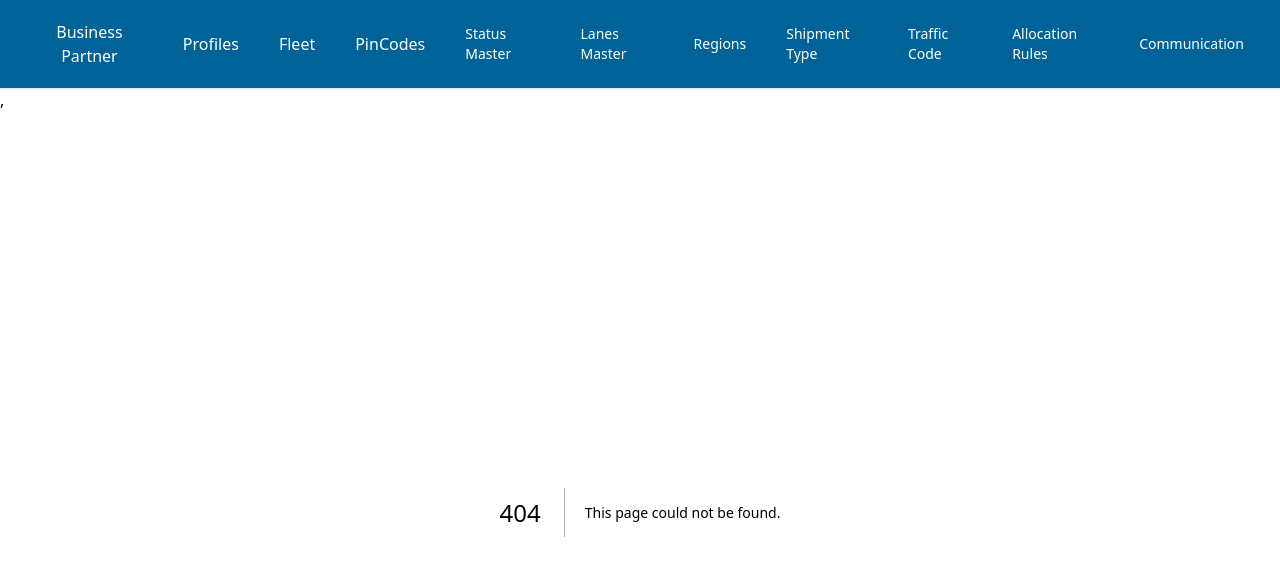
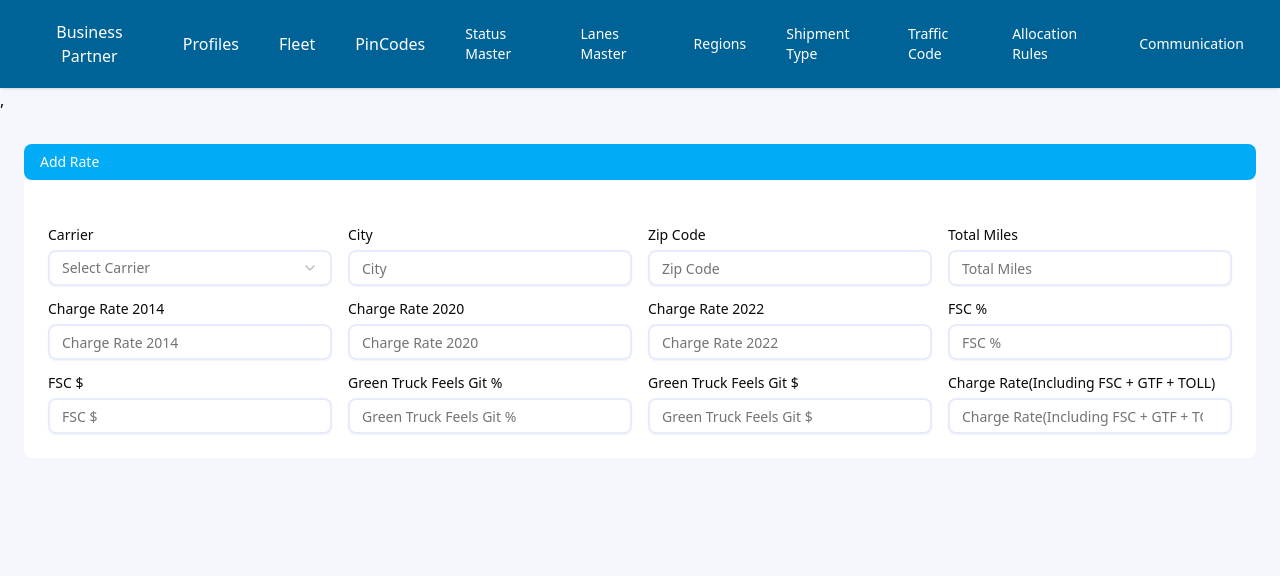
Before and after one commit to rohit24-creator/devdemo_sharedrepo, a Next.js app: page /tenders/carrierrates in a window 1280 px wide. Before the commit this address had no page. Shown: the top 576 px of the page. Built offline with nearby package versions, Linux system fonts and the light colour scheme.

Commit message:
completed the carrier rates of add & list on tender section

```diff
--- /dev/null
+++ b/app/tenders/carrierrates/page.js
@@ -0,0 +1,95 @@
+"use client";
+
+import React from "react";
+import { useForm } from "react-hook-form";
+import { z } from "zod";
+import { zodResolver } from "@hookform/resolvers/zod";
+import { BillingForm } from "@/components/ui/reusableComponent/dashboardform";
+import { Button } from "@/components/ui/button";
+
+const toNumberOrUndefined = (value) => {
+  if (value === "" || value === null || value === undefined) return undefined;
+  const num = Number(value);
+  return Number.isNaN(num) ? undefined : num;
+};
+
+const carrierRateSchema = z.object({
+  carrier: z.string().min(1, "Carrier is required"),
+  city: z.string().min(1, "City is required"),
+  zipCode: z.string().min(1, "Zip Code is required"),
+  totalMiles: z.preprocess(toNumberOrUndefined, z.number({ required_error: "Total Miles is required" }).min(0, "Total Miles must be >= 0")),
+  chargeRate2014: z.preprocess(toNumberOrUndefined, z.number().min(0, "Must be >= 0")).optional(),
+  chargeRate2020: z.preprocess(toNumberOrUndefined, z.number().min(0, "Must be >= 0")).optional(),
+  chargeRate2022: z.preprocess(toNumberOrUndefined, z.number().min(0, "Must be >= 0")).optional(),
+  fscPercent: z.preprocess(toNumberOrUndefined, z.number().min(0, "FSC % must be between 0 and 100").max(100, "FSC % must be between 0 and 100")).optional(),
+  fscDollar: z.preprocess(toNumberOrUndefined, z.number().min(0, "Must be >= 0")).optional(),
+  greenTruckFeesGitPercent: z.preprocess(toNumberOrUndefined, z.number().min(0).max(100)).optional(),
+  greenTruckFeesGitDollar: z.preprocess(toNumberOrUndefined, z.number().min(0)).optional(),
+  chargeRateIncluding: z.preprocess(toNumberOrUndefined, z.number().min(0, "Must be >= 0")).optional(),
+});
+
+export default function CarrierRatesPage() {
+  const form = useForm({
+    resolver: zodResolver(carrierRateSchema),
+    defaultValues: {
+      carrier: "",
+      city: "",
+      zipCode: "",
+      totalMiles: "",
+      chargeRate2014: "",
+      chargeRate2020: "",
+      chargeRate2022: "",
+      fscPercent: "",
+      fscDollar: "",
+      greenTruckFeesGitPercent: "",
+      greenTruckFeesGitDollar: "",
+      chargeRateIncluding: "",
+    },
+    mode: "onBlur",
+  });
+
+  const onSubmit = (values) => {
+    console.log("Carrier Rate - Save:", values);
+    // TODO: integrate with API when ready
+  };
+
+  const handleReset = () => form.reset();
+  const handleCancel = () => form.reset();
+
+  const sections = [
+    {
+      title: "Add Rate",
+      disableAccordionToggle: true,
+      form: {
+        ...form,
+        handleSubmit: form.handleSubmit,
+      },
+      fields: [
+        { name: "carrier", label: "Carrier", type: "select", options: ["ShipmentX", "Speedy Freight", "DHL", "FedEx"], placeholder: "Select Carrier" },
+        { name: "city", label: "City", type: "text", placeholder: "City" },
+        { name: "zipCode", label: "Zip Code", type: "text", placeholder: "Zip Code" },
+
+        { name: "totalMiles", label: "Total Miles", type: "number", placeholder: "Total Miles" },
+
+        { name: "chargeRate2014", label: "Charge Rate 2014", type: "number", placeholder: "Charge Rate 2014" },
+        { name: "chargeRate2020", label: "Charge Rate 2020", type: "number", placeholder: "Charge Rate 2020" },
+        { name: "chargeRate2022", label: "Charge Rate 2022", type: "number", placeholder: "Charge Rate 2022" },
+
+        { name: "fscPercent", label: "FSC %", type: "number", placeholder: "FSC %" },
+        { name: "fscDollar", label: "FSC $", type: "number", placeholder: "FSC $" },
+
+        { name: "greenTruckFeesGitPercent", label: "Green Truck Feels Git %", type: "number", placeholder: "Green Truck Feels Git %" },
+        { name: "greenTruckFeesGitDollar", label: "Green Truck Feels Git $", type: "number", placeholder: "Green Truck Feels Git $" },
+
+        { name: "chargeRateIncluding", label: "Charge Rate(Including FSC + GTF + TOLL)", type: "number", placeholder: "Charge Rate(Including FSC + GTF + TOLL)" },
+      ],
+
+    },
+  ];
+
+  return (
+    <div className="p-6">
+      <BillingForm sections={sections} useAccordion={true} />
+    </div>
+  );
+}
--- /dev/null
+++ b/app/tenders/lists/carrierrates/page.js
@@ -0,0 +1,68 @@
+"use client";
+
+import { useEffect, useState } from "react";
+import dynamic from "next/dynamic";
+
+const ReusableTable = dynamic(() => import("@/components/ui/reusableComponent/viewtable"), { ssr: false });
+
+export default function CarrierRatesListPage() {
+  const [columns, setColumns] = useState([]);
+  const [rows, setRows] = useState([]);
+  const [allRows, setAllRows] = useState([]);
+  const [loading, setLoading] = useState(true);
+
+  const filterFields = [
+    { name: "carrier", label: "Select Carrier", type: "select", options: ["ShipmentX", "Speedy Freight", "DHL", "FedEx"] },
+    { name: "city", label: "City", type: "text" },
+    { name: "zip", label: "Zip Code", type: "text" },
+  ];
+
+  useEffect(() => {
+    async function fetchData() {
+      setLoading(true);
+      const res = await fetch("/tenders/carrierrates.json");
+      const data = await res.json();
+      setColumns(data.columns || []);
+      setRows(data.rows || []);
+      setAllRows(data.rows || []);
+      setLoading(false);
+    }
+    fetchData();
+  }, []);
+
+  const handleSearch = (filters) => {
+    let filtered = allRows;
+    if (filters.carrier) {
+      filtered = filtered.filter(r => (r.carrier || "").toString().toLowerCase().includes(filters.carrier.toLowerCase()));
+    }
+    if (filters.city) {
+      filtered = filtered.filter(r => (r.city || "").toString().toLowerCase().includes(filters.city.toLowerCase()));
+    }
+    if (filters.zip) {
+      filtered = filtered.filter(r => (r.zip || "").toString().toLowerCase().includes(filters.zip.toLowerCase()));
+    }
+    setRows(filtered);
+  };
+
+  const handleActionClick = (action, row) => {
+    alert(`${action} clicked for Carrier: ${row.carrier}`);
+  };
+
+  return (
+    <div className="p-6">
+      {loading ? (
+        <div>Loading...</div>
+      ) : (
+        <ReusableTable
+          title="Carrier Rates"
+          filterFields={filterFields}
+          columns={columns}
+          rows={rows}
+          onSearch={handleSearch}
+          onActionClick={handleActionClick}
+          enabledActions={["edit", "view", "delete"]}
+        />
+      )}
+    </div>
+  );
+}
--- a/components/ui/reusableComponent/viewtable.js
+++ b/components/ui/reusableComponent/viewtable.js
@@ -153,6 +153,7 @@ const renderField = (field) => {
               onSelect={(date) =>
                 handleChange(name, date ? format(date, "yyyy-MM-dd") : "")
               }
+              disabled={(date) => date > new Date()}
               initialFocus
             />
           </PopoverContent>
--- /dev/null
+++ b/public/tenders/carrierrates.json
@@ -0,0 +1,30 @@
+{
+  "columns": [
+    { "accessorKey": "carrier", "header": "Carrier" },
+    { "accessorKey": "city", "header": "City" },
+    { "accessorKey": "zip", "header": "Zip" },
+    { "accessorKey": "totalMiles", "header": "Total Miles" },
+    { "accessorKey": "chargeRate2014", "header": "Charge Rate 2014" },
+    { "accessorKey": "chargeRate2020", "header": "Charge Rate 2020" },
+    { "accessorKey": "chargeRate2022", "header": "Charge Rate 2022" },
+    { "accessorKey": "fscPercent", "header": "FSC%" },
+    { "accessorKey": "fscDollar", "header": "FSC$" },
+    { "accessorKey": "greenTruckFeesGtfPercent", "header": "Green Truck Fees GTF%" },
+    { "accessorKey": "greenTruckFeesGtfDollar", "header": "Green Truck Fees GTF$" }
+  ],
+  "rows": [
+    {
+      "carrier": "ShipmentX",
+      "city": "Bangkok",
+      "zip": "10110",
+      "totalMiles": 0,
+      "chargeRate2014": 0,
+      "chargeRate2020": 0,
+      "chargeRate2022": 0,
+      "fscPercent": 0,
+      "fscDollar": 0,
+      "greenTruckFeesGtfPercent": 0,
+      "greenTruckFeesGtfDollar": 0
+    }
+  ]
+}
```
